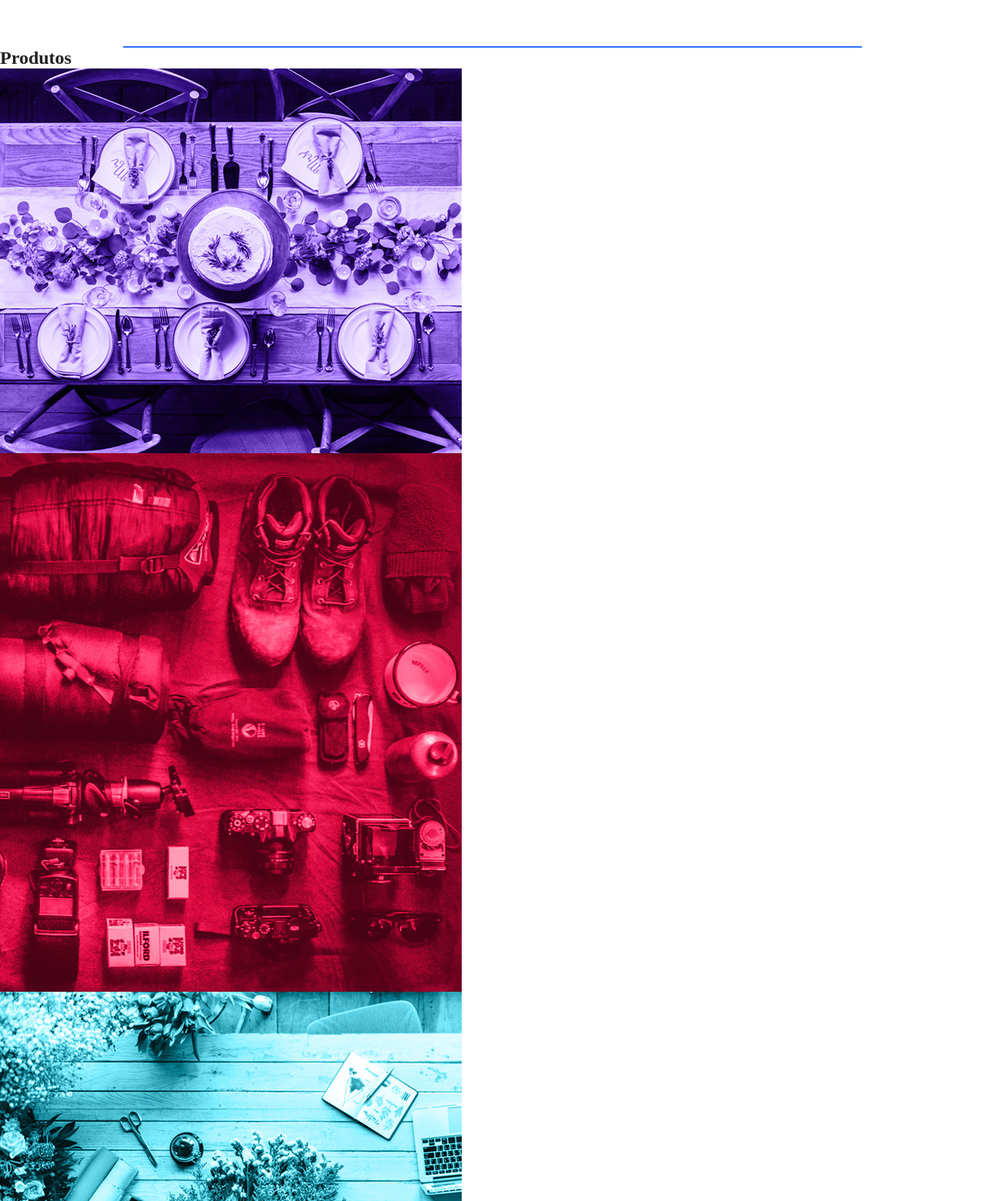
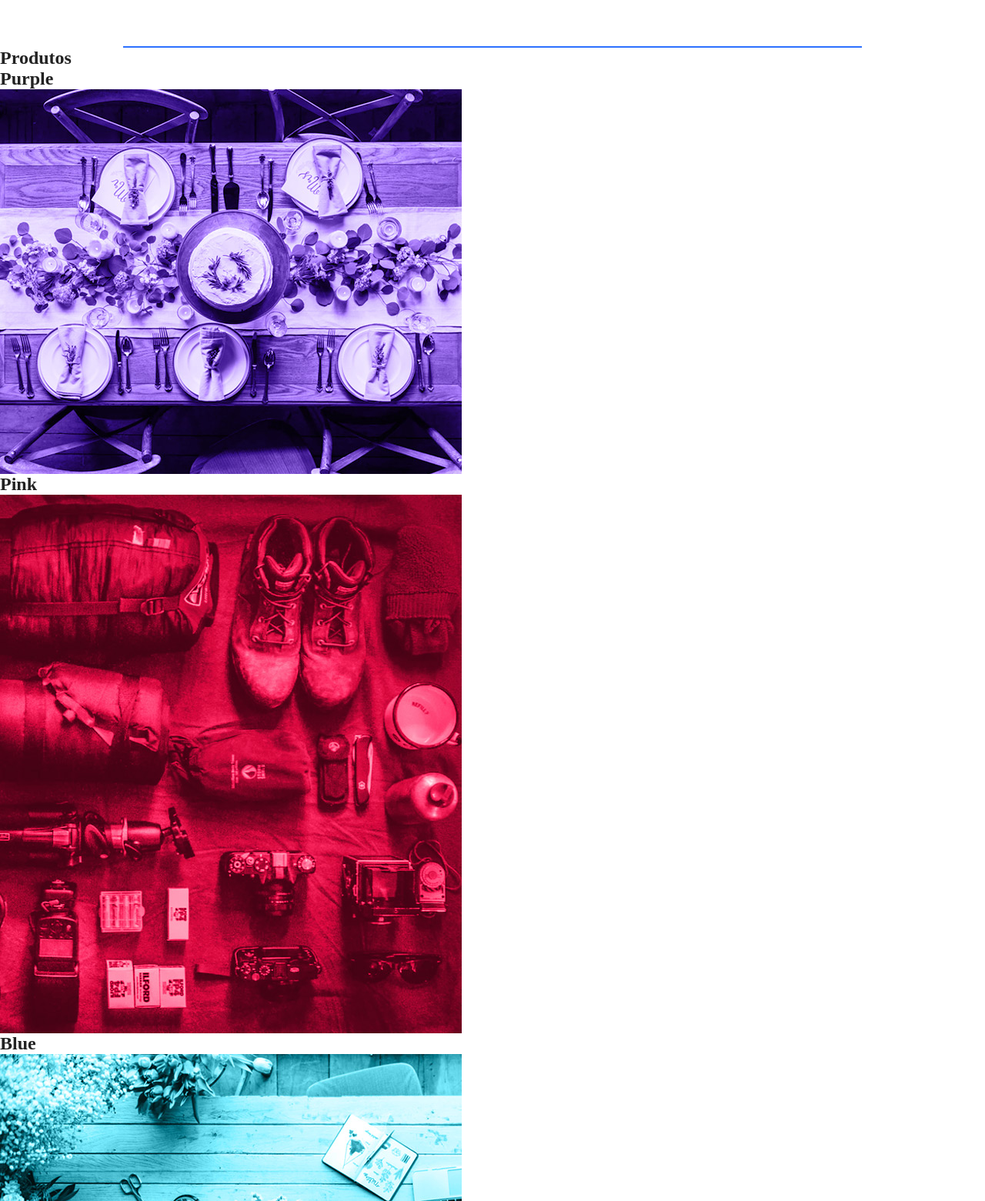
Before and after one commit to vmsilva3/flexblog, a plain HTML site: page index.html in a window 1280 px wide. Shown: the part 939-2500 px from the top of the page at 77% size. Drawn offline with Linux system fonts and the light colour scheme.

Commit message:
improvement index

```diff
--- a/index.html
+++ b/index.html
@@ -59,19 +59,16 @@
     <h1>Produtos</h1>
     <div class="produtos-container">
       <div class="produtos-item purple">
-        <h2>
-          <img src="img/produtos1.jpg" alt="Produtos 1">
-        </h2>
+        <h2>Purple</h2>
+        <img src="img/produtos1.jpg" alt="Produtos 1">
       </div>
       <div class="produtos-item pink">
-        <h2>
-          <img src="img/produtos2.jpg" alt="Produtos 2">
-        </h2>
+        <h2>Pink</h2>
+        <img src="img/produtos2.jpg" alt="Produtos 2">
       </div>
       <div class="produtos-item blue">
-        <h2>
-          <img src="img/produtos3.jpg" alt="Produtos 3">
-        </h2>
+        <h2>Blue</h2>
+        <img src="img/produtos3.jpg" alt="Produtos 3">
       </div>
     </div>
   </section>
```
